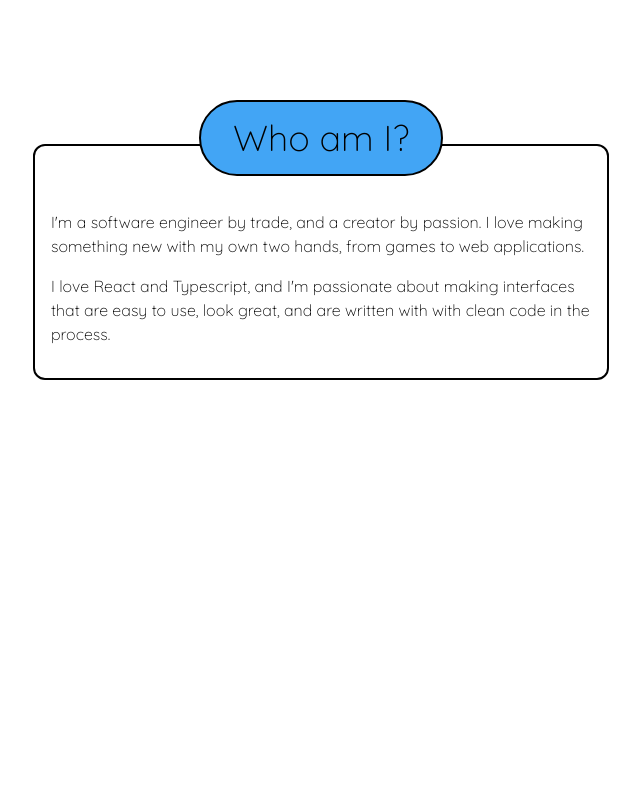
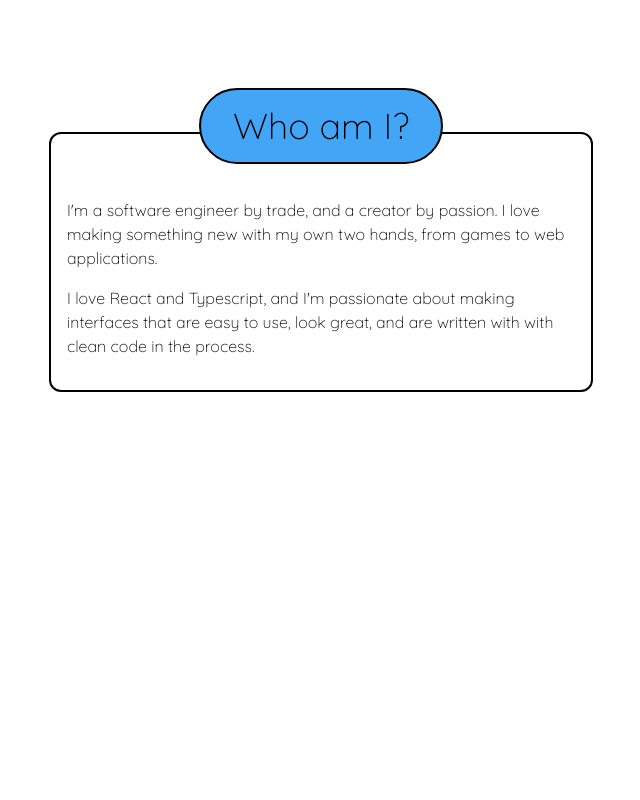
Before and after one commit to dylanclaywell/personal-site, a React (Create React App) app: page / in a window 1280 px wide. Shown: the part 960-1760 px from the top of the page, without its empty margins (319-959 px from the left). Built offline with nearby package versions, Linux system fonts and the light colour scheme.

Commit message:
Added margin on the features

```diff
--- a/src/components/Feature.tsx
+++ b/src/components/Feature.tsx
@@ -12,10 +12,7 @@ export function Feature({ id, title, children, color }: Props) {
   return (
     <section
       id={id}
-      className={classnames(
-        'max-w-xl m-auto h-screen flex flex-col justify-center items-center',
-        {}
-      )}
+      className="max-w-xl m-auto h-screen flex flex-col justify-center items-center"
     >
       <h1
         className={classnames(
@@ -28,7 +25,7 @@ export function Feature({ id, title, children, color }: Props) {
       >
         {title}
       </h1>
-      <div className="pt-16 px-4 pb-8 rounded-xl bg-white border-2 border-black space-y-4">
+      <div className="pt-16 px-4 mx-4 pb-8 rounded-xl bg-white border-2 border-black space-y-4">
         {children}
       </div>
     </section>
```
